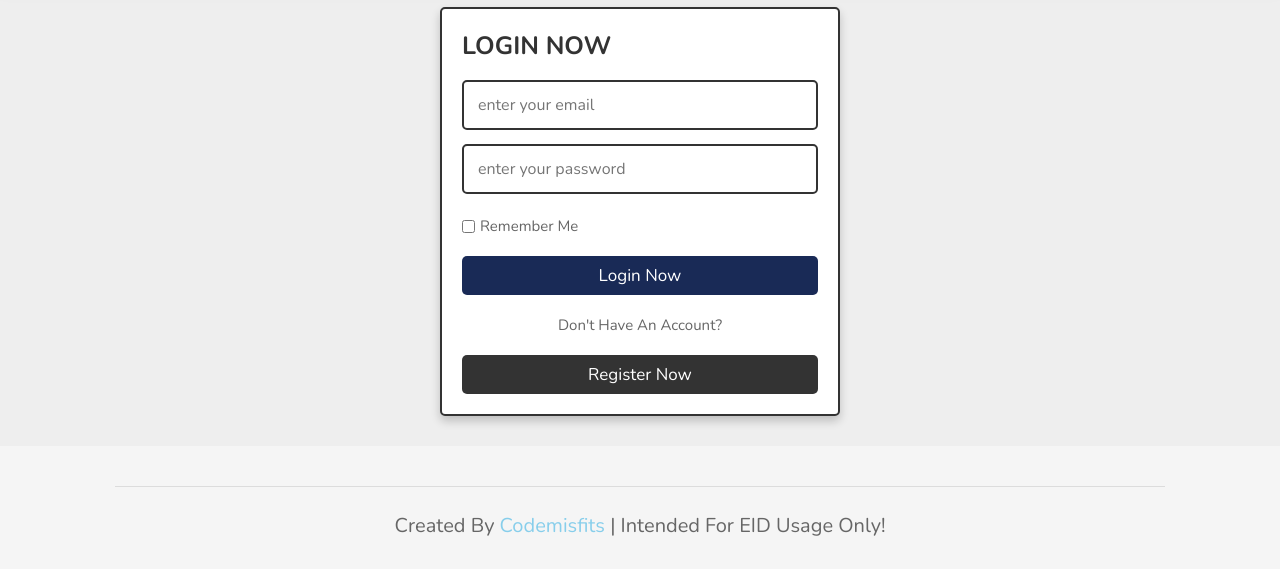
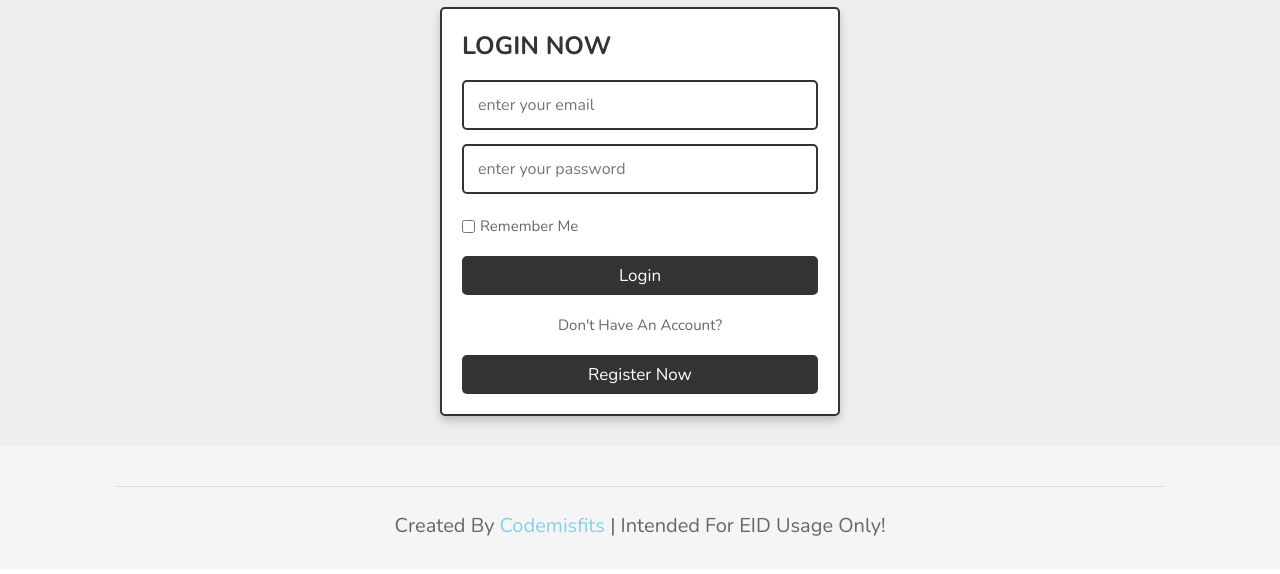
Before and after one commit to codemisfits/teammisfitsfinal, a plain HTML site: page login.html in a window 1280 px wide. Shown: the part 70-644 px from the top of the page. Drawn offline with nearby package versions, Linux system fonts and the light colour scheme.

Commit message:
Update login.html

```diff
--- a/login.html
+++ b/login.html
@@ -45,7 +45,8 @@
             <input type="checkbox" name="" id="remember-me">
             <label for="remember-me"> remember me </label>
         </div>
-        <input type="submit" value="login now" class="btn">
+       <!-- <input type="submit" value="login now" class="btn">-->
+        <a href="declaration" class="btn link">login</a>
         <p>don't have an account?</p>
         <a href="register.html" class="btn link">register now</a>
     </form>
```
